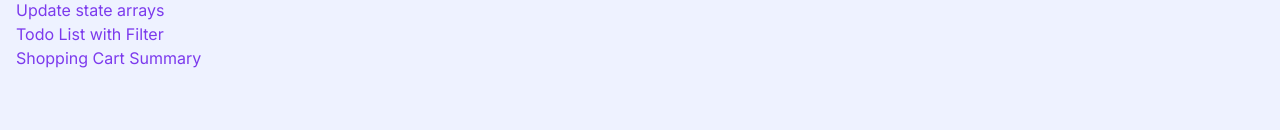
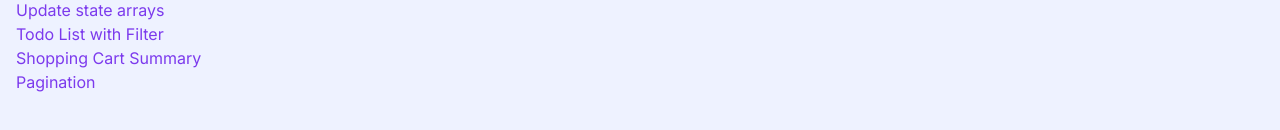
Before and after one commit to emanuelefavero/frontend-problems, a Next.js app in the folder react/: page / in a window 1280 px wide. Shown: the part 418-548 px from the top of the page. Built offline with nearby package versions, Linux system fonts and the light colour scheme.

Commit message:
feat: add pagination link to homepage

```diff
--- a/react/app/page.tsx
+++ b/react/app/page.tsx
@@ -51,6 +51,9 @@ export default function Home() {
         <li>
           <Link href='/shopping-cart-summary'>Shopping Cart Summary</Link>
         </li>
+        <li>
+          <Link href='/pagination'>Pagination</Link>
+        </li>
       </ul>
     </>
   )
```
